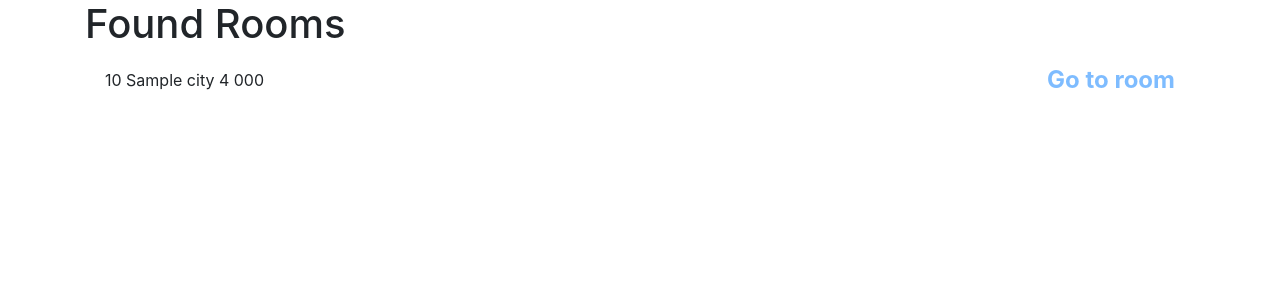
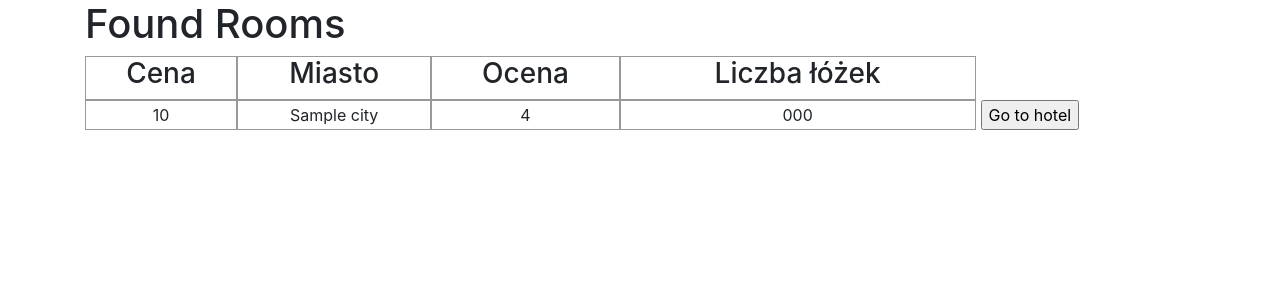
Before and after one commit to DawidBogon/HotelBookingApp, a Python web app: template website/templates/rooms_list.html in a window 1280 px wide. Shown: the part 56-356 px from the top of the page. Run offline with Jinja, Linux system fonts and the light colour scheme; the template is opened without the code that fills it: most values are stand-ins (such as "Sample title", 1, 10 or a date in 2020); some libraries are stand-ins or nearby versions.

Commit message:
Added some css and things to room list

```diff
--- a/website/templates/rooms_list.html
+++ b/website/templates/rooms_list.html
@@ -1,14 +1,80 @@
 {% extends "base.html" %} {% block title %}Home{% endblock %} {% block content
 %}
+<style>
+.table { display: table; }
+.row { display: table-row; }
+.cell { display: table-cell;
+        border: 1px solid #999999;
+    }
+.cell2{
+    display: table-cell;
+    padding-left: 5px;
+
+}
+.inside{
+    text-align: center;
+    horiz-align: center;
+
+}
+
+</style>
 <h1>Found Rooms</h1>
 <ul class="list-group list-group-flush" id="notes">
-  {% for room in rooms %}
-  <li class="list-group-item">
-    {{ room.price }} {{ room.city }} {{ room.rating}} {{ room.number_of_beds }}
-    <button type="button" class="close">
-        <a href="{{ room.api_endpoint }}">Go to room</a>
-    </button>
-  </li>
-  {% endfor %}
+<div class="table">
+    <div class="row">
+          <div class="cell">
+              <div class="inside">
+                <h3>Cena</h3>
+              </div>
+          </div>
+
+          <div class="cell">
+              <div class="inside">
+                <h3>Miasto</h3>
+              </div>
+          </div>
+
+          <div class="cell">
+              <div class="inside">
+                <h3>Ocena</h3>
+              </div>
+          </div>
+
+          <div class="cell">
+              <div class="inside">
+                <h3>Liczba łóżek</h3>
+              </div>
+          </div>
+
+    </div>
+        {% for room in rooms %}
+        <div class="row">
+            <div class="cell">
+                <div class="inside">
+                    {{ room.price }}
+                </div>
+            </div>
+            <div class="cell">
+                <div class="inside">
+                {{ room.city }}
+                </div>
+            </div>
+            <div class="cell">
+                <div class="inside">
+                {{ room.rating}}
+                </div>
+            </div>
+            <div class="cell">
+                <div class="inside">
+                {{ room.number_of_beds }}
+                </div>
+            </div>
+            <div class="cell2">
+                <input class="button" type="button" onclick="location.href='{{ room.api_endpoint }}';" value="Go to hotel" />
+            </div>
+        </div>
+        {% endfor %}
+  </div>
+
 </ul>
 {% endblock %}
```
